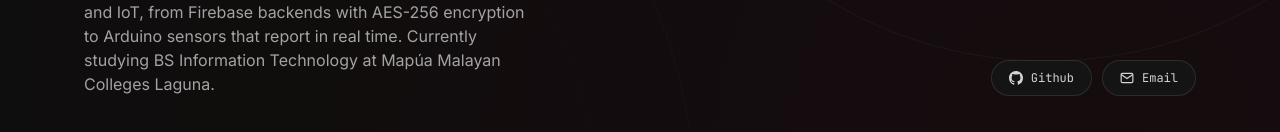
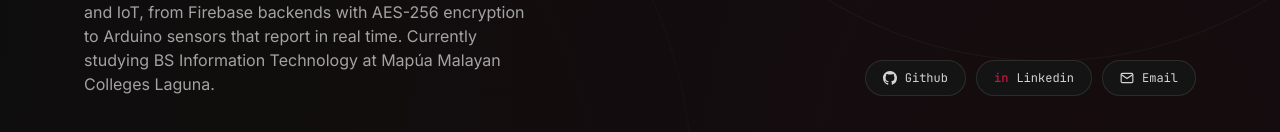
Before and after one commit to luitpco/luitpco.github.io, a plain HTML site: page index.html in a window 1280 px wide. Shown: the part 668-800 px from the top of the page. Drawn offline with Linux system fonts and the light colour scheme.

Commit message:
Add LinkedIn link

```diff
--- a/index.html
+++ b/index.html
@@ -194,6 +194,7 @@ footer a b{color:var(--acc2);font-weight:400}
     <p>I build secure, privacy-first software across mobile, web and IoT, from Firebase backends with AES-256 encryption to Arduino sensors that report in real time. Currently studying BS Information Technology at Mapúa Malayan Colleges Laguna.</p>
     <div class="soc">
       <a href="https://github.com/luitpco"><svg width="14" height="14" viewBox="0 0 16 16" aria-hidden="true"><path fill="#d4d4d4" d="M8 0C3.58 0 0 3.58 0 8c0 3.54 2.29 6.53 5.47 7.59.4.07.55-.17.55-.38 0-.19-.01-.82-.01-1.49-2.01.37-2.53-.49-2.69-.94-.09-.23-.48-.94-.82-1.13-.28-.15-.68-.52-.01-.53.63-.01 1.08.58 1.23.82.72 1.21 1.87.87 2.33.66.07-.52.28-.87.51-1.07-1.78-.2-3.64-.89-3.64-3.95 0-.87.31-1.59.82-2.15-.08-.2-.36-1.02.08-2.12 0 0 .67-.21 2.2.82.64-.18 1.32-.27 2-.27.68 0 1.36.09 2 .27 1.53-1.04 2.2-.82 2.2-.82.44 1.1.16 1.92.08 2.12.51.56.82 1.27.82 2.15 0 3.07-1.87 3.75-3.65 3.95.29.25.54.73.54 1.48 0 1.07-.01 1.93-.01 2.2 0 .21.15.46.55.38A8.013 8.013 0 0016 8c0-4.42-3.58-8-8-8z"/></svg>Github</a>
+      <a href="https://www.linkedin.com/in/marc-louie-tapangco-417478442/" target="_blank" rel="noopener"><span style="font:500 12px/16px var(--mono);color:var(--acc2)">in</span>Linkedin</a>
       <a href="mailto:marc.tapangco@gmail.com"><svg width="14" height="14" viewBox="0 0 14 14" fill="none" aria-hidden="true"><path d="M2.333 2.333h9.334c.641 0 1.166.525 1.166 1.167v7c0 .642-.525 1.167-1.166 1.167H2.333A1.17 1.17 0 0 1 1.167 10.5v-7c0-.642.525-1.167 1.166-1.167Z" stroke="#d4d4d4" stroke-width="1.167"/><path d="M12.833 3.5 7 7.583 1.167 3.5" stroke="#d4d4d4" stroke-width="1.167"/></svg>Email</a>
     </div>
   </div>
```
